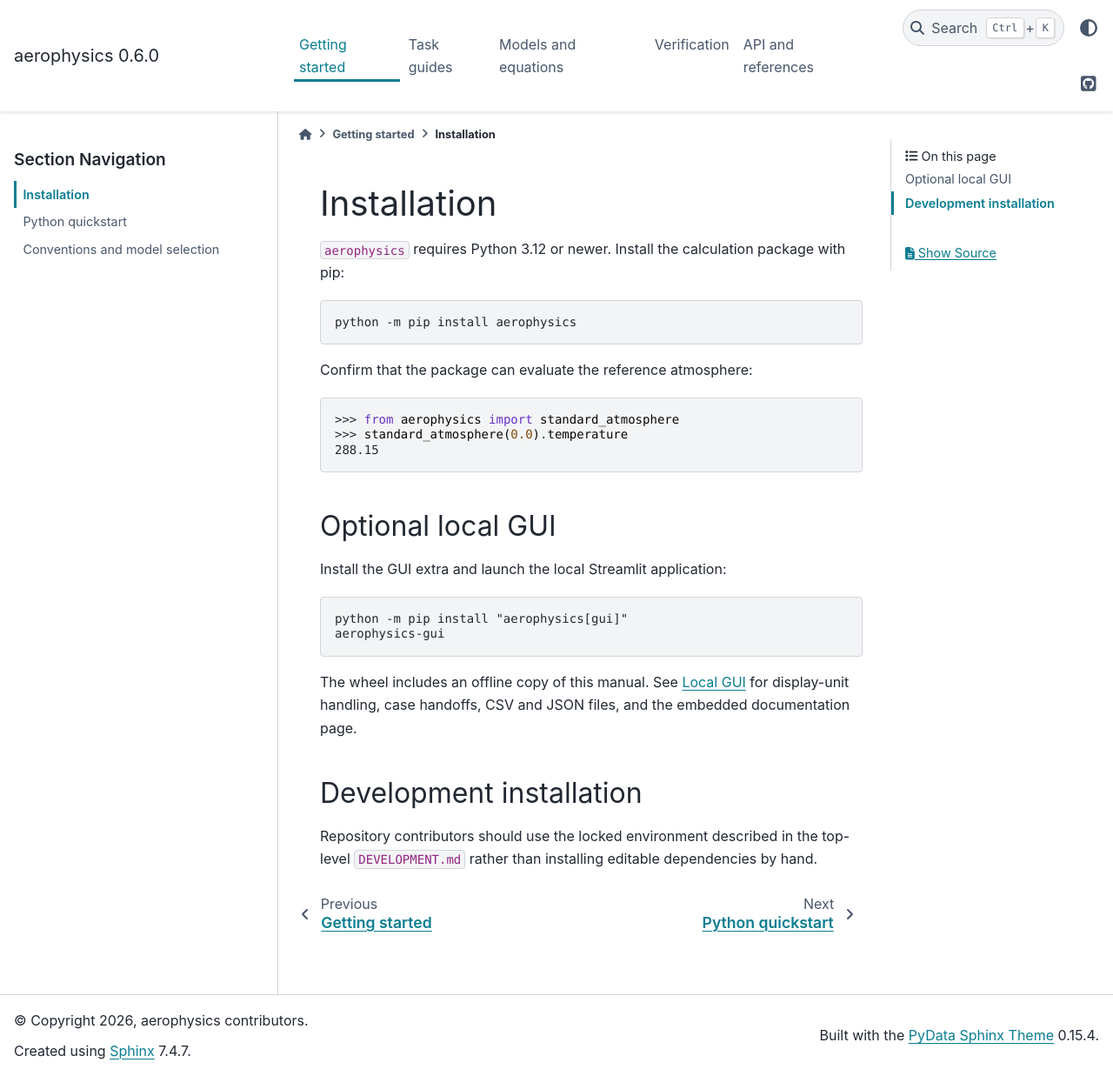
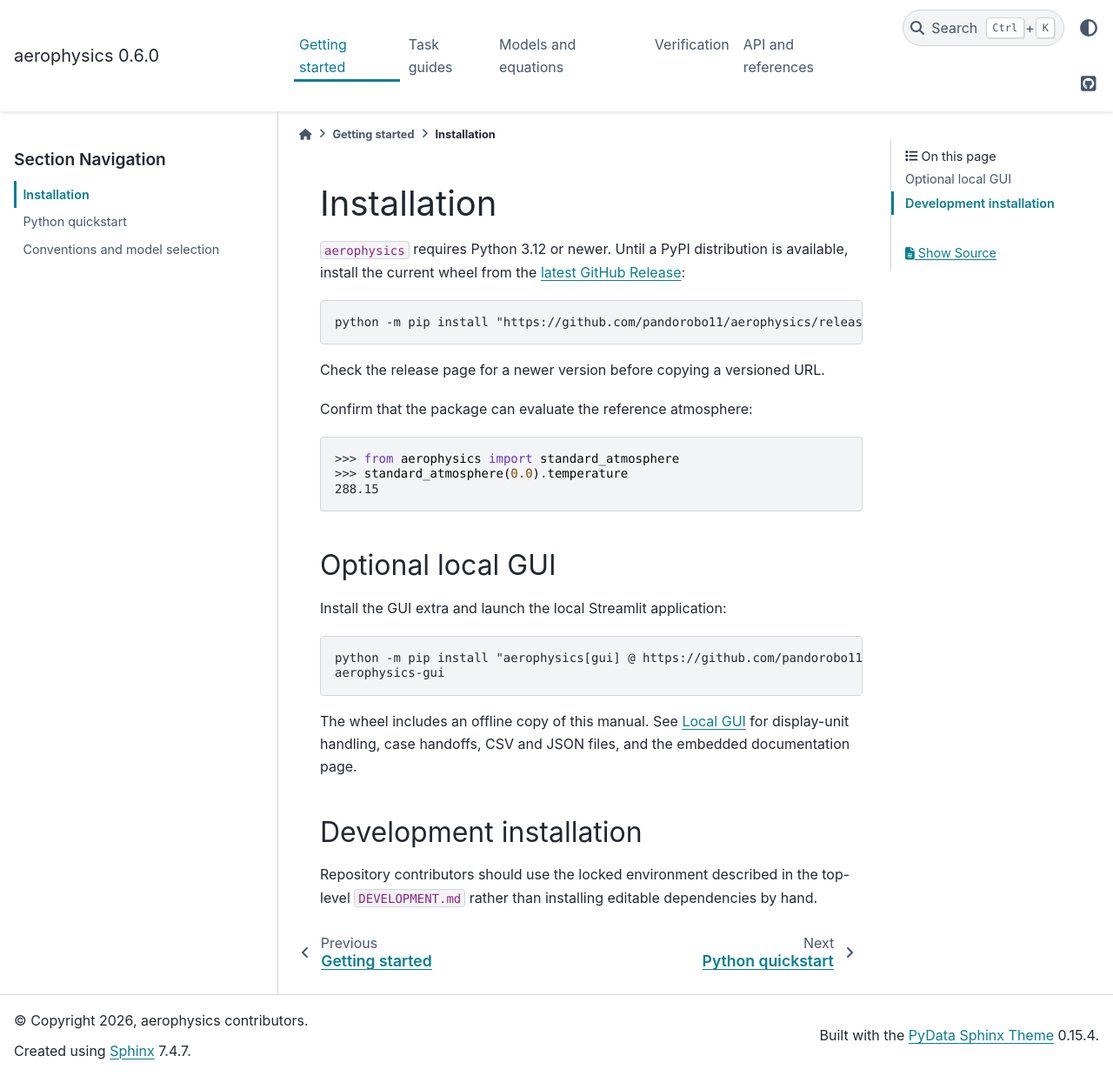
Before and after one commit to pandorobo11/aerophysics, a Sphinx documentation site: the page built from docs/getting_started/installation.rst, in a window 1280 px wide and 1237 px high. Shown: the whole window at 87% size. Built offline with Sphinx 7.4.7 and the PyData theme 0.15.4, drawn with Linux system fonts in a browser that asks for light colours.

Commit message:
docs: install from published GitHub release wheel (#26)

```diff
--- a/docs/getting_started/installation.rst
+++ b/docs/getting_started/installation.rst
@@ -1,12 +1,14 @@
 Installation
 ============
 
-``aerophysics`` requires Python 3.12 or newer. Install the calculation package
-with pip:
+``aerophysics`` requires Python 3.12 or newer. Until a PyPI distribution is
+available, install the current wheel from the `latest GitHub Release`_:
 
 .. code-block:: console
 
-   python -m pip install aerophysics
+   python -m pip install "https://github.com/pandorobo11/aerophysics/releases/download/v0.6.0/aerophysics-0.6.0-py3-none-any.whl"
+
+Check the release page for a newer version before copying a versioned URL.
 
 Confirm that the package can evaluate the reference atmosphere:
 
@@ -21,7 +23,7 @@ Install the GUI extra and launch the local Streamlit application:
 
 .. code-block:: console
 
-   python -m pip install "aerophysics[gui]"
+   python -m pip install "aerophysics[gui] @ https://github.com/pandorobo11/aerophysics/releases/download/v0.6.0/aerophysics-0.6.0-py3-none-any.whl"
    aerophysics-gui
 
 The wheel includes an offline copy of this manual. See :doc:`../guides/gui`
@@ -34,3 +36,5 @@ Development installation
 Repository contributors should use the locked environment described in the
 top-level ``DEVELOPMENT.md`` rather than installing editable dependencies by
 hand.
+
+.. _latest GitHub Release: https://github.com/pandorobo11/aerophysics/releases/latest
--- a/docs/guides/gui.rst
+++ b/docs/guides/gui.rst
@@ -11,11 +11,12 @@ a separate physical model.
 Installation and launch
 -----------------------
 
-Install the ``gui`` extra and start the launcher:
+Install the ``gui`` extra from the current GitHub Release wheel and start the
+launcher:
 
 .. code-block:: console
 
-   $ python -m pip install "aerophysics[gui]"
+   $ python -m pip install "aerophysics[gui] @ https://github.com/pandorobo11/aerophysics/releases/download/v0.6.0/aerophysics-0.6.0-py3-none-any.whl"
    $ aerophysics-gui
 
 The launcher starts Streamlit and opens its local URL. Stop it with
```
Also changed, not shown: README.ja.md (+8 -3 lines), README.md (+7 -3 lines), 2 other files.
